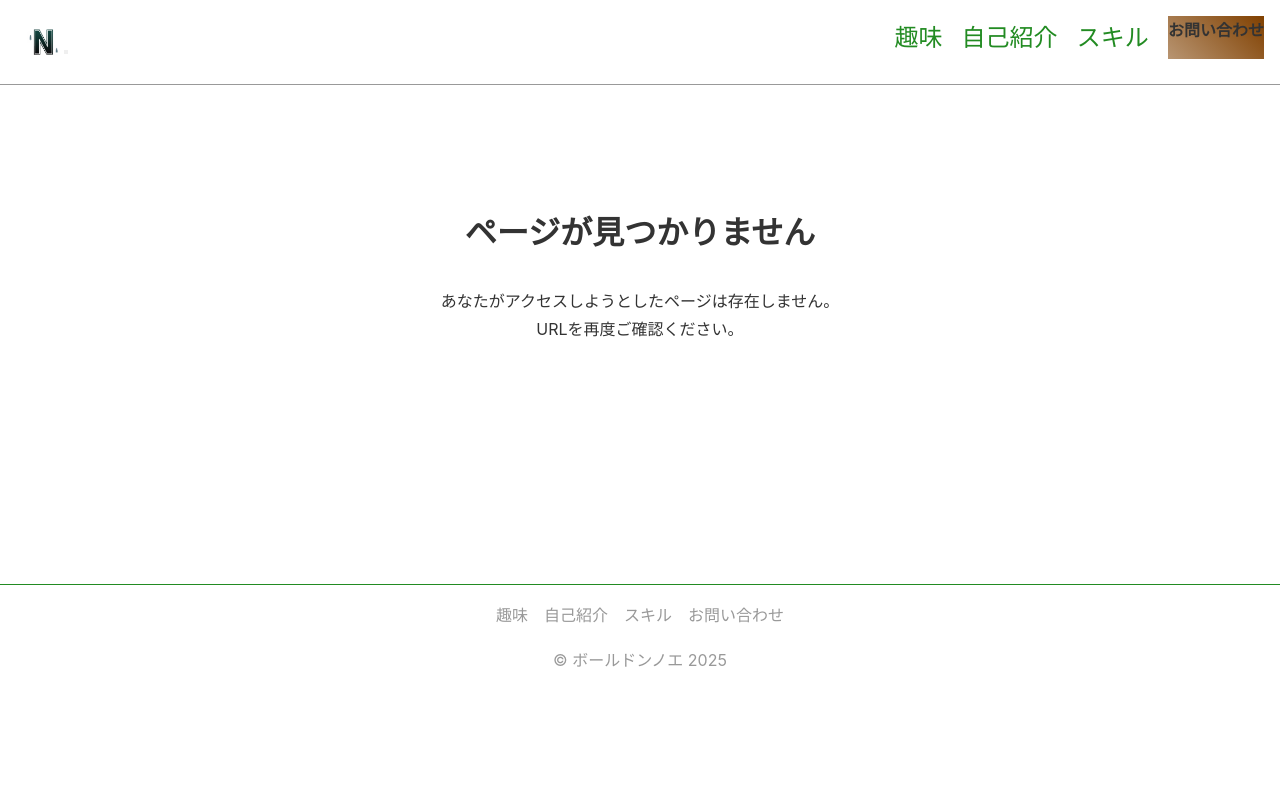
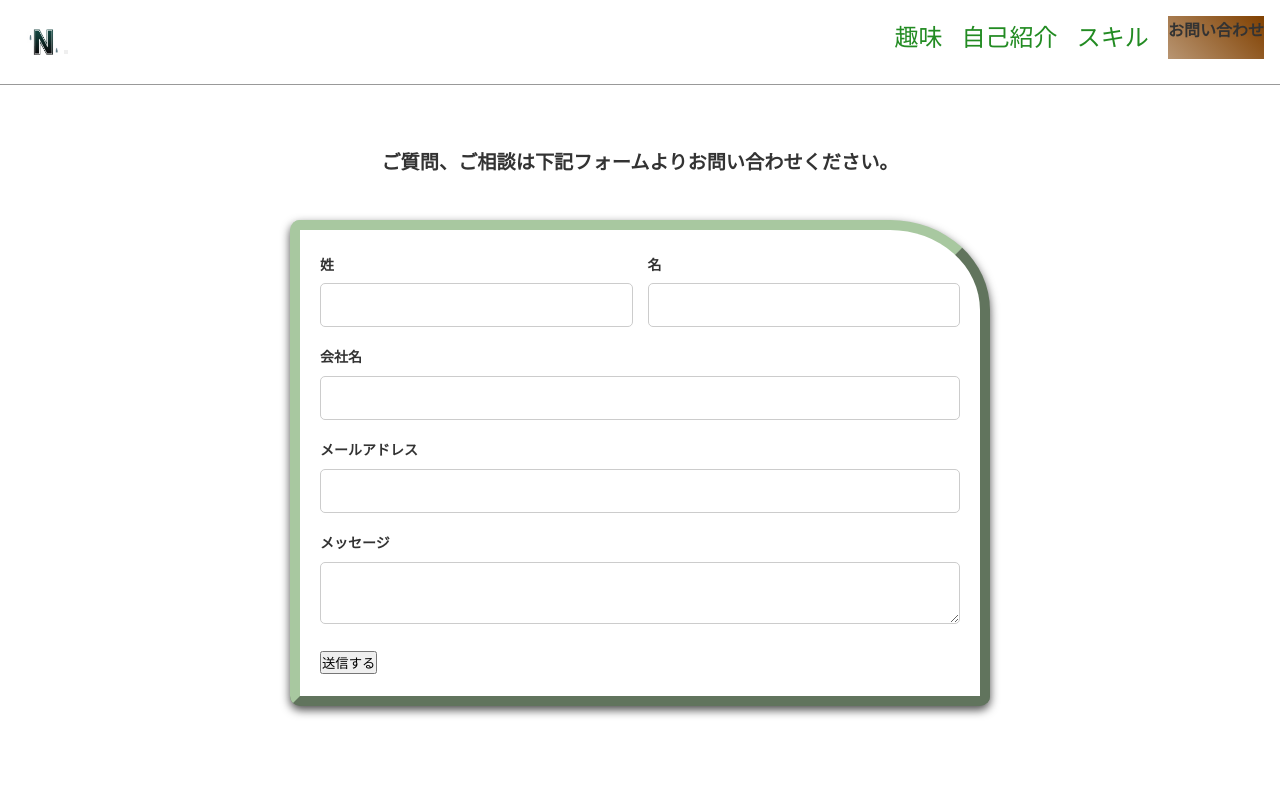
Before and after one commit to Noe0131/react-next-portfolio, a Next.js app: page /contact in a window 1280 px wide. Before the commit this address had no page. Shown: the top 800 px of the page. Built offline with nearby package versions, Linux system fonts and the light colour scheme.

Commit message:
お問い合わせ

```diff
--- /dev/null
+++ b/app/_actions/contact.tsx
@@ -0,0 +1,55 @@
+"use server";
+
+function validateEmail(email: string) {
+  const pattern = /^[^\s@]+@[^\s@]+\.[^\s@]+$/;
+  return pattern.test(email);
+}
+
+export async function createContactData(_prevState: any, formData: FormData) {
+    const rawFormData = {
+        lastname: formData.get("lastname") as string,
+        firstname: formData.get("firstname") as string,
+        company: formData.get("company") as string,
+        email: formData.get("email") as string,
+        message: formData.get("message") as string,
+    };
+
+    if (!rawFormData.lastname) {
+        return {
+          status: "error",
+          message: "姓を入力してください",
+        };
+    }
+    if (!rawFormData.firstname) {
+        return {
+          status: "error",
+          message: "名を入力してください",
+        };
+    }
+    if (!rawFormData.company) {
+        return {
+          status: "error",
+          message: "会社名を入力してください",
+        };
+    }
+    if (!rawFormData.email) {
+        return {
+          status: "error",
+          message: "メールアドレスを入力してください",
+        };
+    }
+    if (!validateEmail(rawFormData.email)) {
+        return {
+          status: "error",
+          message: "メールアドレスの形式が誤っています",
+        };
+    }
+    if (!rawFormData.message) {
+        return {
+          status: "error",
+          message: "メッセージを入力してください",
+        };
+    }
+
+    return { status: "success", message: "OK" };
+}
--- a/app/_components/AboutmePage/index.module.css
+++ b/app/_components/AboutmePage/index.module.css
@@ -28,6 +28,7 @@
     object-fit: cover;
     width: 550px;
     height: auto;
+    border-radius: 1rem;
 }
 
 @media (max-width: 767px) {
@@ -68,6 +69,6 @@
     .explanation {
         font-size: 1rem;
         line-height: 1.6;
-        color: #444;
+        color: #333;
     }
 }
--- /dev/null
+++ b/app/_components/ContactForm/index.module.css
@@ -0,0 +1,73 @@
+.form {
+    max-width: 700px;
+    margin: 40px auto;
+    padding: 20px;
+    background: #fff;
+    background-size: 100% 100%;
+    border-radius: 10px;
+    box-shadow: 0 4px 10px rgba(0, 0, 0, 0.7);
+    border: 10px outset #a8c8a0;
+    border-top-right-radius: 100px 90px;
+}
+
+.textfield, .textarea {
+    width: 100%;
+    padding: 12px;
+    margin-top: 5px;
+    border: 1px solid #ccc;
+    border-radius: 5px;
+    font-size: 16px;
+    transition: 0.3s;
+}
+
+.textfield:focus, .textarea:focus {
+    border-color: forestgreen;
+    box-shadow: 0 0 5px rgba(0, 123, 255, 0.5);
+}
+
+.label {
+    font-size: 14px;
+    font-weight: bold;
+    color: #333;
+}
+
+.horizontal {
+    display: flex;
+    gap: 15px;
+}
+
+.item {
+    margin-bottom: 15px;
+    width: 100%;
+}
+
+.submit-button:hover {
+    background: forestgreen;
+}
+
+@media screen and (max-width: 768px) {
+    .form {
+        max-width: 90%;
+        padding: 15px;
+        border-width: 3px;
+    }
+
+    .horizontal {
+        flex-direction: column;
+        gap: 10px;
+    }
+
+    .textfield, .textarea {
+        font-size: 14px;
+        padding: 10px;
+    }
+
+    .label {
+        font-size: 12px;
+    }
+
+    .submit-button {
+        font-size: 14px;
+        padding: 10px;
+    }
+}
--- /dev/null
+++ b/app/_components/ContactForm/index.tsx
@@ -0,0 +1,89 @@
+"use client";
+import { createContactData } from '@/app/_actions/contact';
+import { useFormState } from 'react-dom';
+import styles from './index.module.css';
+import { message } from 'antd';
+
+const initialState = {
+  status: "",
+  message: "",
+};
+
+export default function ContactForm() {
+  const [state, FormAction] = useFormState(createContactData, initialState);
+
+  console.log(state);
+
+  if (state.status === "success") {
+    return (
+      <p className={styles.success}>
+        お問い合わせいただき、ありがとうございます。
+        <br />
+        お返事まで今しばらくお待ちください。
+      </p>
+    );
+  }
+
+  return (
+    <form className={styles.form} action={FormAction}>
+      <div className={styles.horizontal}>
+        <div className={styles.item}>
+          <label className={styles.label} htmlFor="lastname">
+            姓
+          </label>
+          <input
+            className={styles.textfield}
+            type="text"
+            id="lastname"
+            name="lastname"
+          />
+        </div>
+        <div className={styles.item}>
+          <label className={styles.label} htmlFor="firstname">
+            名
+          </label>
+          <input
+            className={styles.textfield}
+            type="text"
+            id="firstname"
+            name="firstname"
+          />
+        </div>
+      </div>
+      <div className={styles.item}>
+        <label className={styles.label} htmlFor="company">
+          会社名
+        </label>
+        <input
+          className={styles.textfield}
+          type="text"
+          id="company"
+          name="company"
+        />
+      </div>
+      <div className={styles.item}>
+        <label className={styles.label} htmlFor="email">
+          メールアドレス
+        </label>
+        <input
+          className={styles.textfield}
+          type="text"
+          id="email"
+          name="email"
+        />
+      </div>
+      <div className={styles.item}>
+        <label className={styles.label} htmlFor="message">
+          メッセージ
+        </label>
+        <textarea className={styles.textarea} id="message" name="message" />
+      </div>
+      <div className={styles.actions}>
+        {state.status === 'error' && (
+          <p className={styles.error}>{state.message}</p>
+        )}
+        <input type="submit" value="送信する" className={styles.button} />
+      </div>
+    </form>
+  );
+}
--- a/app/about/page.tsx
+++ b/app/about/page.tsx
@@ -7,7 +7,7 @@
 const aboutData: About[] = [
   {
     name: "ボールドン ノエ",
-    explanation: "今はタイプスクリプト、vue.jsを主に学んでいます。",
+    explanation: "京都デザイン＆テクノロジー専門学校在学中です。",
     imageUrl: "/About/rose.jpg"
   },
 ];
@@ -17,7 +17,8 @@
     imageUrl: "/About/No.png",
     about: "abotme",
     aboutme: "僕について",
-    explanation: "ああああああああああああああああああああああああああああああああああああああああああああああああああああああああああああ",
+    explanation: `京都デザイン＆テクノロジー専門学校: スーパーITエンジニア専攻。
+    現在、TypeScript と Vue.js を中心に学習を進めています。フロントエンド開発のスキルを磨きながら、効率的で拡張性の高いコードを書くことを目指しています。`
   },
 ];
 
--- /dev/null
+++ b/app/contact/layout.tsx
@@ -0,0 +1,11 @@
+type Props = {
+    children: React.ReactNode;
+};
+
+export default function RootLayout({ children }: Props) {
+    return (
+        <>
+           {children}
+        </>
+    );
+}
--- /dev/null
+++ b/app/contact/page.module.css
@@ -0,0 +1,22 @@
+.container {
+    margin: 0 auto;
+    padding: 60px 0;
+}
+
+.text {
+    font-size: 1.5rem;
+    font-weight: bold;
+    text-align: center;
+}
+
+
+@media screen and (max-width: 768px) {
+    .container {
+        margin: 0 auto;
+        padding: 0 20px;
+    }
+}
+
+.text {
+    font-size: 1.2rem;
+}
--- /dev/null
+++ b/app/contact/page.tsx
@@ -0,0 +1,17 @@
+import exp from "constants";
+import styles from "./page.module.css";
+import ContactForm from "@/app/_components/ContactForm";
+import PageTransition from "../_components/PageTransition";
+
+export default function Page() {
+    return (
+        <PageTransition>
+        <div className={styles.container}>
+            <p className={styles.text}>
+                ご質問、ご相談は下記フォームよりお問い合わせください。
+            </p>
+            <ContactForm />
+        </div>
+        </PageTransition>
+    );
+}
--- a/package.json
+++ b/package.json
@@ -10,6 +10,7 @@
   },
   "dependencies": {
     "@fortawesome/fontawesome-free": "^6.7.2",
+    "antd": "^5.23.3",
     "dayjs": "^1.11.10",
     "microcms-js-sdk": "^3.1.0",
     "motion": "^11.17.0",
```
Also changed, not shown: 1 other file (tests, documents, lock files or other folders).
